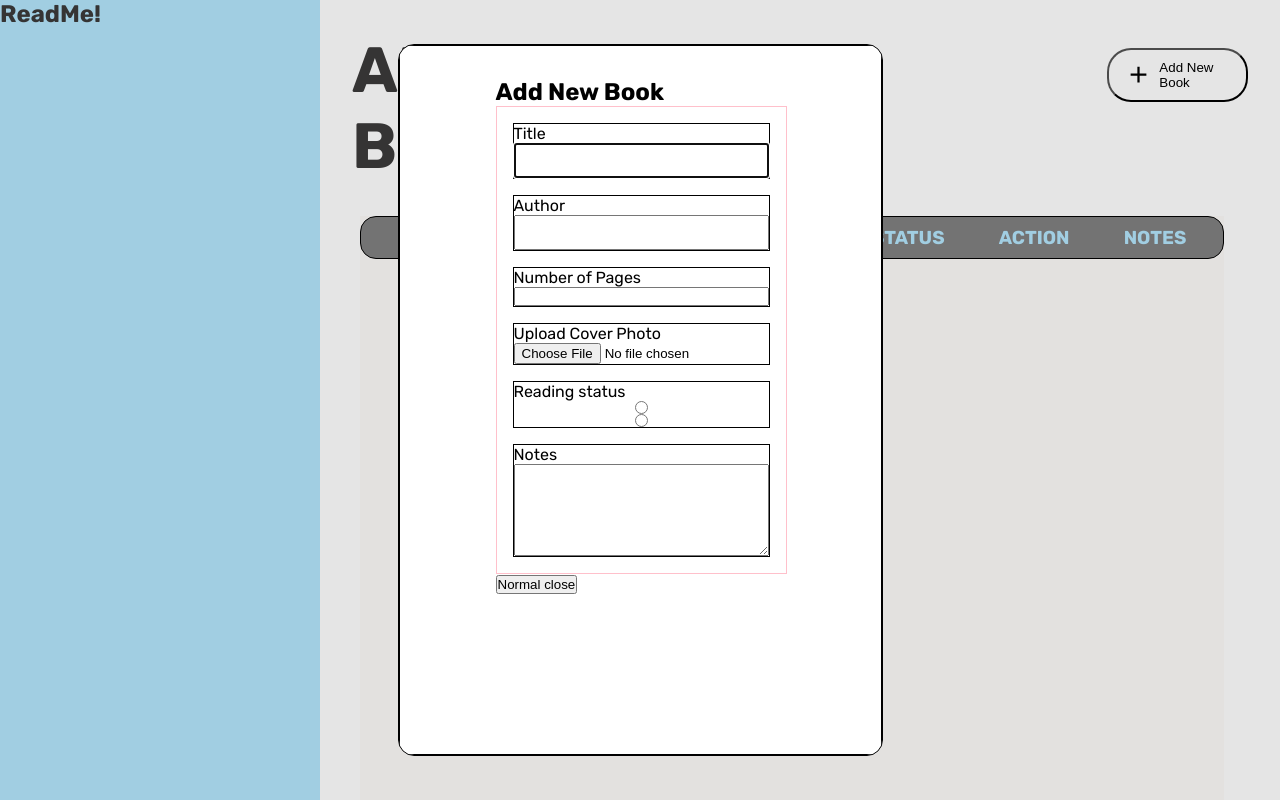
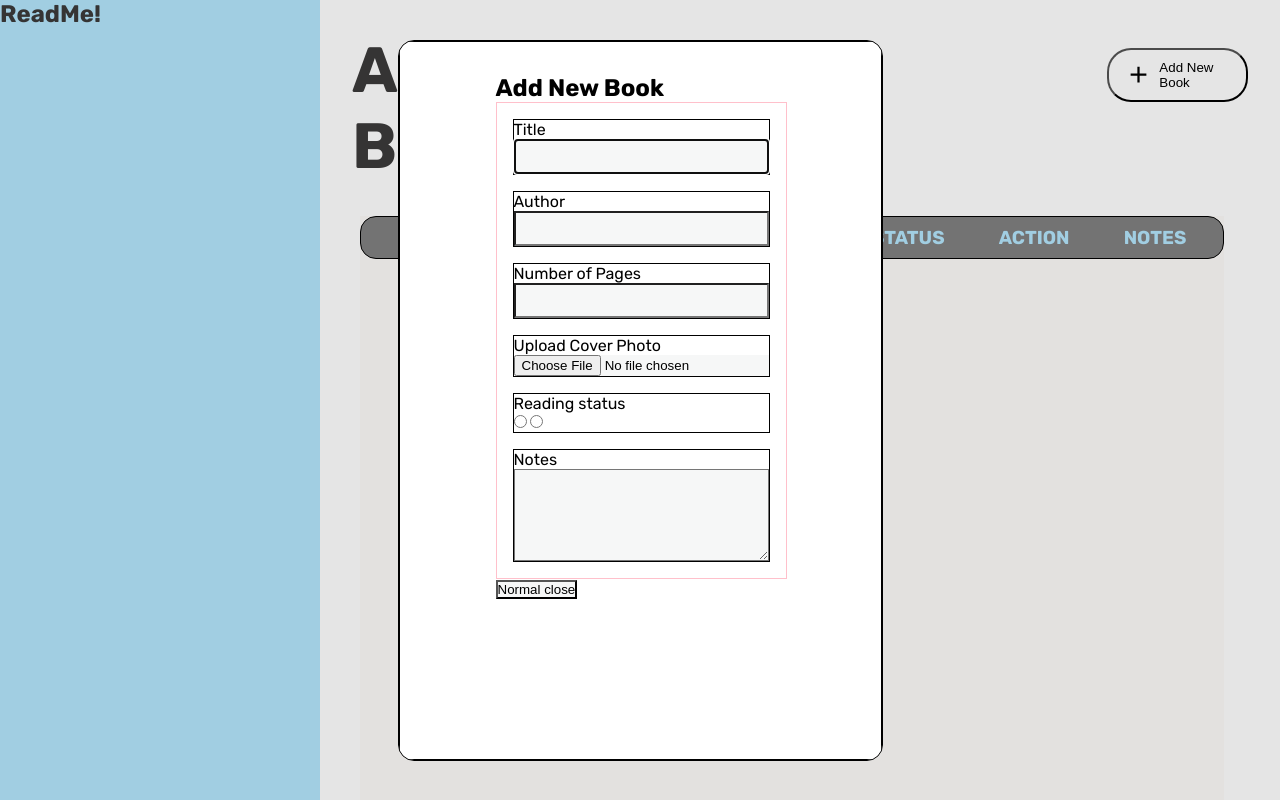
Before and after one commit to novadar-star/library, a plain HTML site: page index.html in a window 1280 px wide. Both pictures are taken after a click on the button "Add New Book". Shown: the top 800 px of the page. Drawn offline with Linux system fonts and the light colour scheme.

Commit message:
Added background color in input, textarea

```diff
--- a/index.html
+++ b/index.html
@@ -60,8 +60,11 @@
                 <!--missing-->
                 <div class="form-group">
                     <label for="file">Reading status</label>
+                    <div class="radio">
                     <input id="read" type="radio">
                      <input id="unread" type="radio">
+                    </div>
+
                 </div>
                 <div class="form-group">
                     <label for="notes">Notes</label>
--- a/style.css
+++ b/style.css
@@ -92,8 +92,7 @@ dialog{
 .form-group{
     margin:1rem;
     display: flex;
-       border: 1px solid black;
-
+    border: 1px solid black;
     flex-direction: column;
 
 }
@@ -105,7 +104,14 @@ add text validation*/
 }
 input[type="text"]{
     padding:0.5rem;
+    background: #f6f7f7;
+}
+input, textarea{
+    background: #f6f7f7;
 
+}
+input[type="number"]{
+    padding:0.5rem;
 
 }
 section {
```
